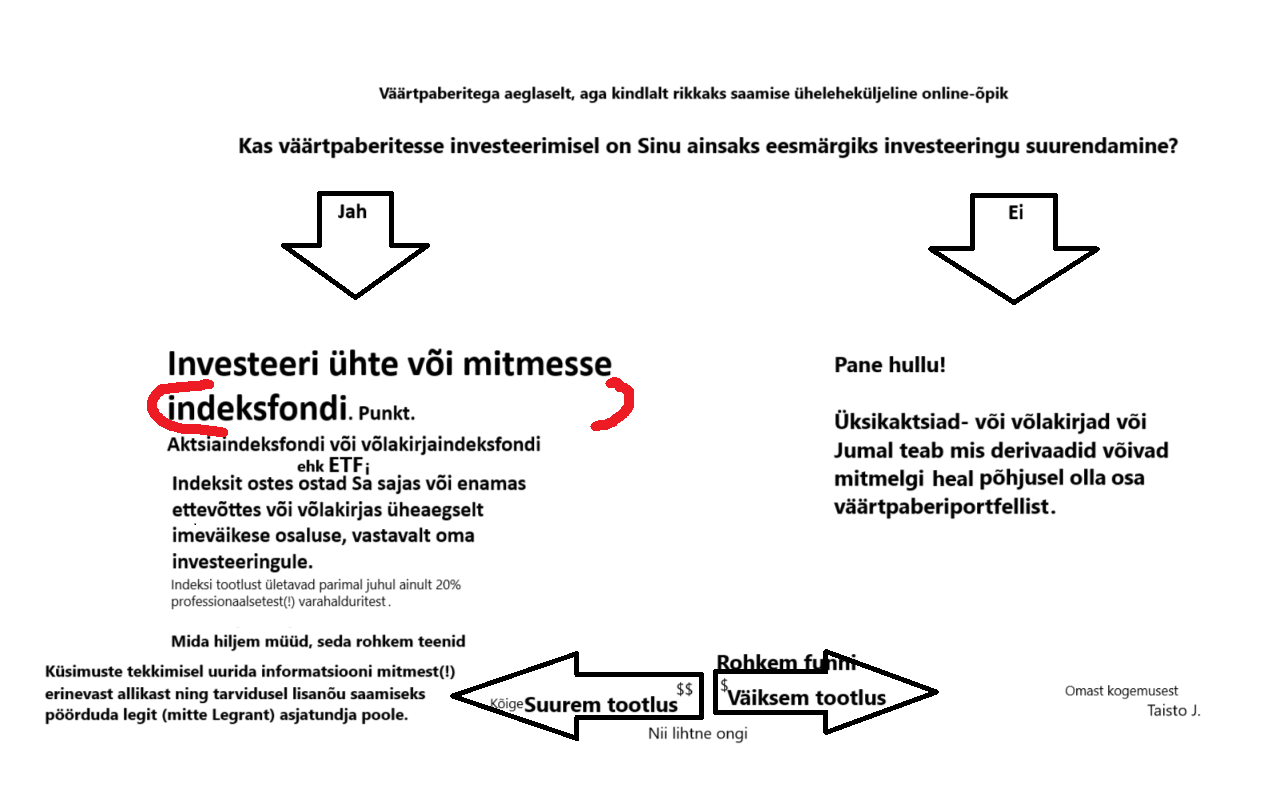
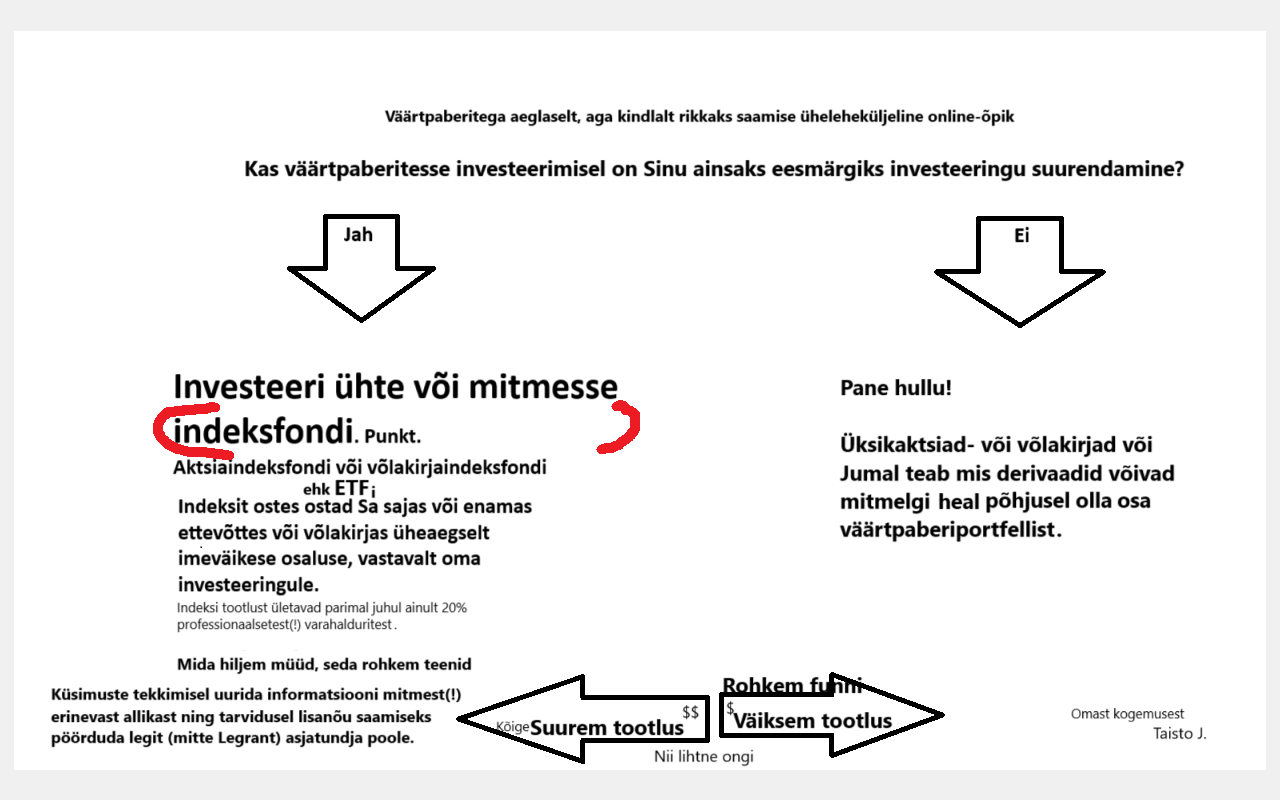
Before and after one commit to jaanus91/rikkaks, a plain HTML site: page index.html in a window 1280 px wide. Drawn offline with Linux system fonts and the light colour scheme.

Commit message:
Update index.html

```diff
--- a/index.html
+++ b/index.html
@@ -3,9 +3,23 @@
 <head>
     <meta charset="UTF-8">
     <meta name="viewport" content="width=device-width, initial-scale=1.0">
-    <title>My Picture</title>
+    <title>Image Front Page</title>
+    <style>
+        body {
+            margin: 0;
+            display: flex;
+            justify-content: center;
+            align-items: center;
+            height: 100vh;
+            background-color: #f0f0f0;
+        }
+        img {
+            max-width: 100%;
+            max-height: 100%;
+        }
+    </style>
 </head>
 <body>
-    <img src="investeerimisleht.png" alt="Description of your picture">
+    <img src="investeerimisleht.png" alt="Front Page Image">
 </body>
 </html>
```
